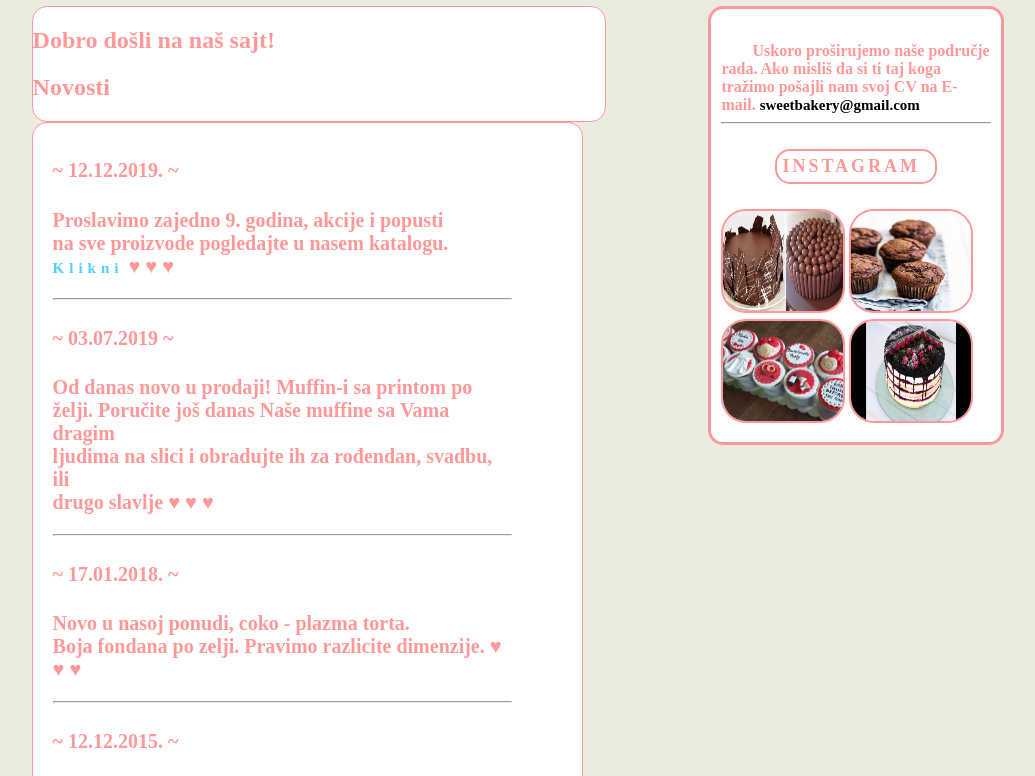
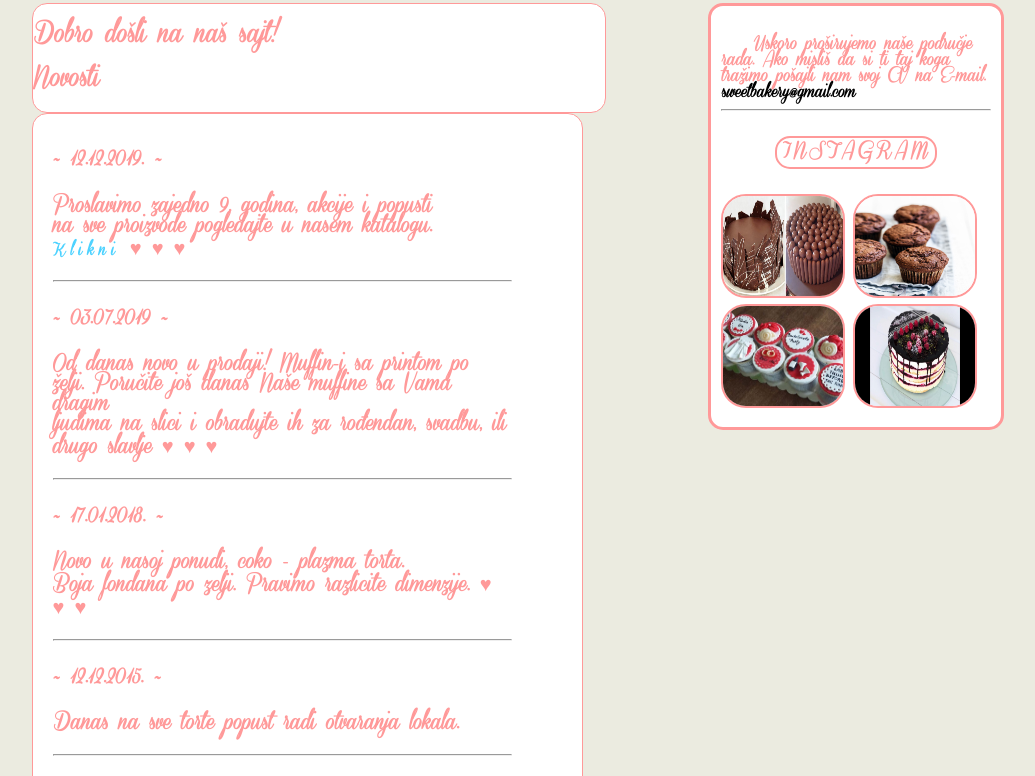
Before and after one commit to DanijelaZ/VK-projekat, a plain HTML site: page index.html in a window 1280 px wide. Shown: the part 116-892 px from the top of the page, without its empty margins (122-1157 px from the left). Drawn offline with Linux system fonts and the light colour scheme.

Commit message:
Update index.html

```diff
--- a/index.html
+++ b/index.html
@@ -24,9 +24,14 @@
 					  Kapri torta, mafini sa likovima iz crtanih filmova... Moguća online porudžbina i kućna dostava. ">
 	<link rel="stylesheet" href="stil/style.css">
 	<link rel="icon" href="favicon.ico" type="image/x-icon">
+	<style>
+		@font-face{
+		font-family: kul;
+		src:url(Demo_ConeriaScript.ttf);
+		}
+	</style>
 </head>
 <body>
-
 		<nav>
 			<a href="#"><img src="images/logo.jpg" id="logo"></a>
 			<ul>
```
